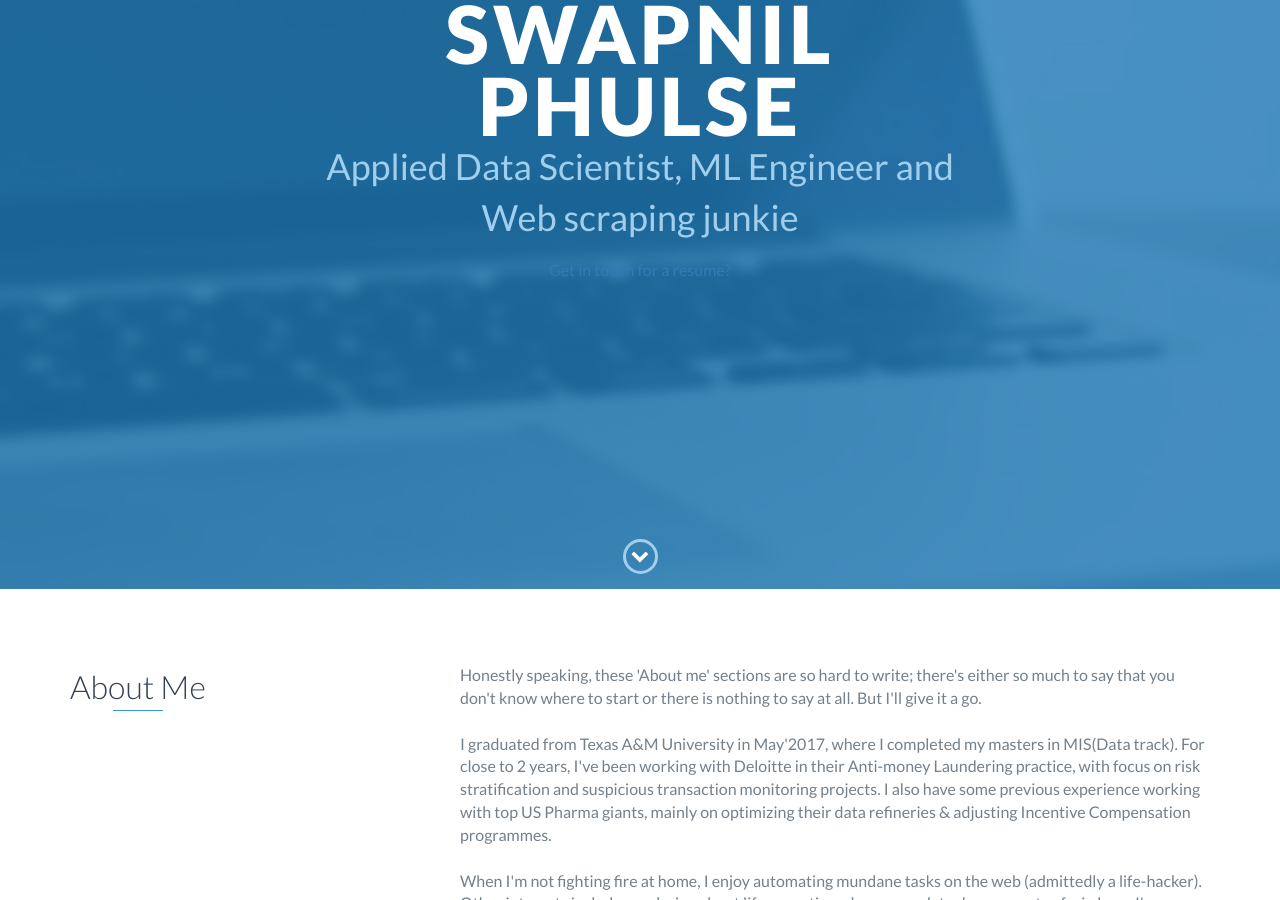
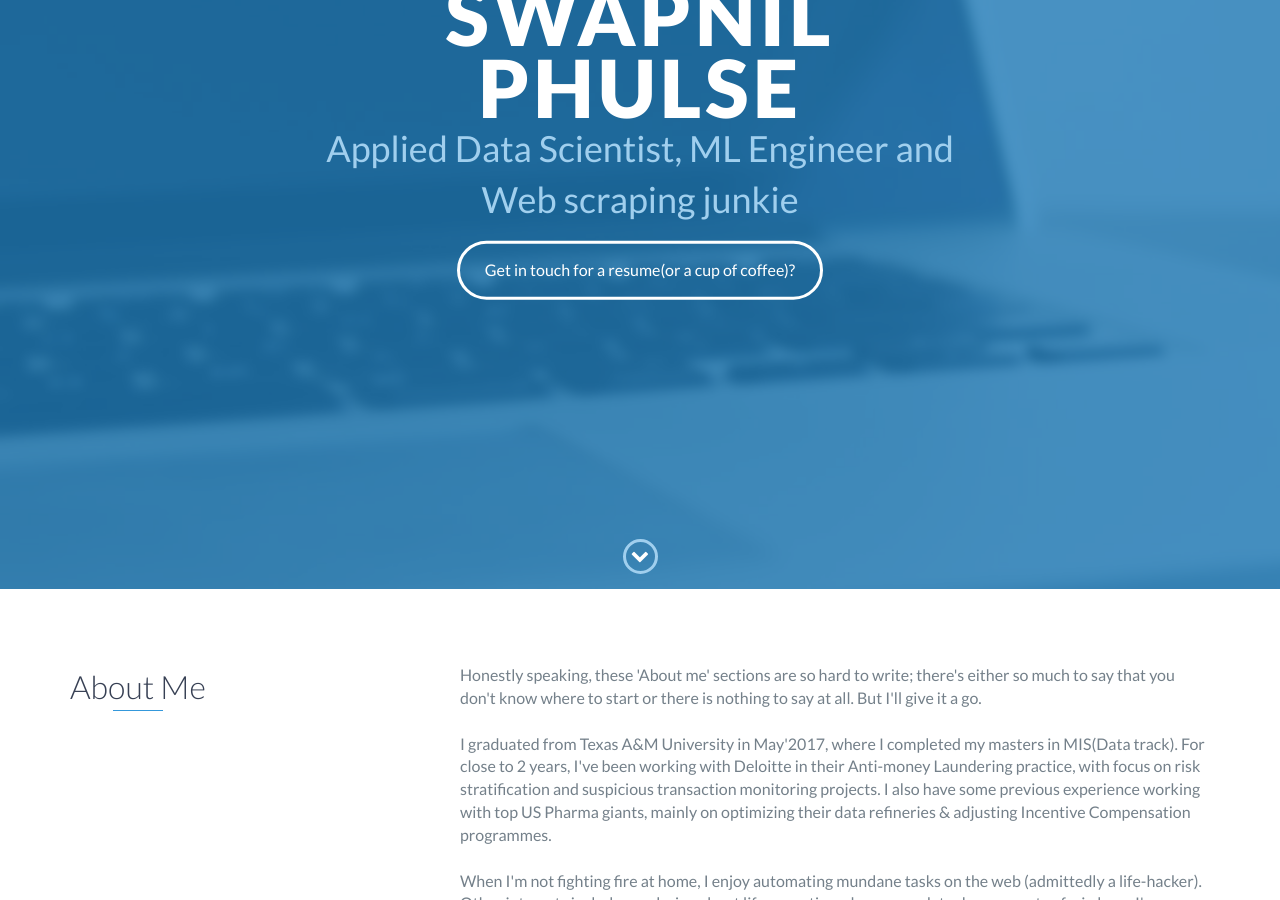
Before and after one commit to spsphulse/My-Portfolio, a Jekyll site: the page index.html, which Jekyll copies as it is, in a window 1280 px wide and 900 px high, scrolled down 311 px. Built offline with Jekyll 4.4.1, drawn with Linux system fonts in a browser that asks for light colours.

Commit message:
Update index.html

```diff
--- a/index.html
+++ b/index.html
@@ -53,7 +53,7 @@
         <div id="lead-content">
             <h1>Swapnil Phulse</h1>
             <h2>Applied Data Scientist, ML Engineer and Web scraping junkie</h2>
-            <a href="#contact">Get in touch for a resume?</a>
+            <a href="#contact" class="btn-rounded-white">Get in touch for a resume(or a cup of coffee)?</a>
         </div>
         <!-- End #lead-content -->
 
```
